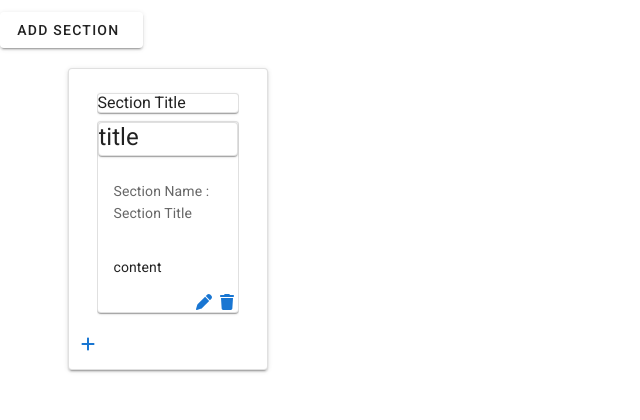
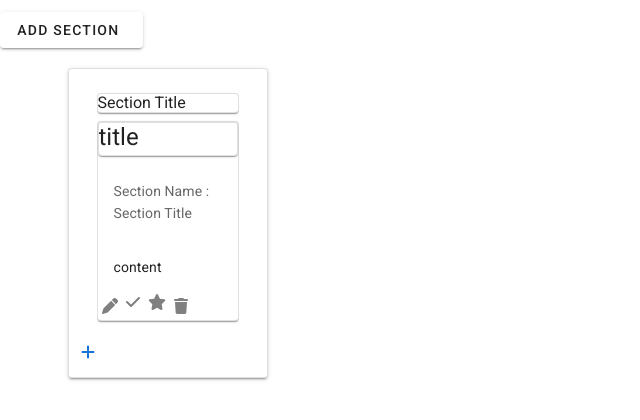
Before and after one commit to setodeve/TaskManegementApp, a Vue app: page / in a window 1280 px wide. Both pictures are taken after a click on the button "ADD SECTION". Shown: the top 420 px of the page, without its empty margins (0-640 px from the left). Built offline with nearby package versions, Linux system fonts and the light colour scheme.

Commit message:
Add Function For Favo Complete

```diff
--- a/src/components/SectionComponents.vue
+++ b/src/components/SectionComponents.vue
@@ -76,6 +76,8 @@ import draggable from 'vuedraggable'
         this.Sections.push({title: "Section Title",
                             editFlg:true,
                             tasks:[{
+                                favo:false,
+                                complete:false,
                                 editTFlg:true,
                                 title:"title",
                                 editCFlg:true,
@@ -94,10 +96,13 @@ import draggable from 'vuedraggable'
         }
       },
       AddTodo(i){
-        this.Sections[i].tasks.push({editTFlg:true,
+        this.Sections[i].tasks.push({
+                                    favo:false,
+                                    complete:false,
+                                    editTFlg:true,
                                     title:"title",
                                     editCFlg:true,
-                                contents:"content"
+                                    contents:"content"
                               });
       },
     },
--- a/src/components/TaskComponents.vue
+++ b/src/components/TaskComponents.vue
@@ -28,9 +28,24 @@
     <div v-else>
       <v-text-field v-model="editing" @keyup.enter="changeTaskContentsFlg(section,index,'end')" :value="task.contents" ></v-text-field>
     </div>
-    <div class="text-right">
-      <a @click="changeTaskContentsFlg(section,index,'start')" class="btn btn-primary pa-1"><font-awesome-icon :icon="['fa', 'pen']" /></a>
-      <a @click="deleteTodo(section,index)" class="btn btn-primary pa-1"><font-awesome-icon :icon="['fa', 'trash']" /></a>
+    <div class="d-flex align-start">
+      <a @click="changeTaskContentsFlg(section,index,'start')" class="btn btn-primary pa-1"><font-awesome-icon :icon="['fa', 'pen']" :style="{ color: 'grey' }" /></a>
+
+      <div v-if="task.complete">
+        <a @click="checkcomplete(section,index)" class="btn btn-primary pa-1"><font-awesome-icon :icon="['fa', 'check']" :style="{ color: 'green' }" /></a>
+      </div>
+      <div v-else>
+        <a @click="checkcomplete(section,index)" class="btn btn-primary pa-1"><font-awesome-icon :icon="['fa', 'check']" :style="{ color: 'grey' }" /></a>
+      </div>
+
+      <div v-if="task.favo">
+        <a @click="checkstatus(section,index)" class="btn btn-primary pa-1"><font-awesome-icon :icon="['fa', 'star']" :style="{ color: 'yellow' }"/></a>
+      </div>
+      <div v-else>
+        <a @click="checkstatus(section,index)" class="btn btn-primary pa-1"><font-awesome-icon :icon="['fa', 'star']" :style="{ color: 'grey' }"/></a>
+      </div>
+      <a @click="deleteTodo(section,index)" class="btn btn-primary pa-1"><font-awesome-icon :icon="['fa', 'trash']" :style="{ color: 'grey' }" /></a>
+
     </div>
   </v-card>
 
@@ -41,7 +56,7 @@
 
   export default {
     props: ["section"],
-    emit:["changeTaskTitleFlg","changeTaskContentsFlg","deleteTodo"],
+    emit:["changeTaskTitleFlg","changeTaskContentsFlg","deleteTodo","checkstatus"],
     name: 'TaskComponents',
     data() {
       return{
@@ -70,7 +85,14 @@
       deleteTodo(section,i){
         section.tasks.splice(i,1) ;
       },
-
+      checkstatus(section,i){
+        if(section.tasks[i].favo) section.tasks[i].favo = false ;
+        else section.tasks[i].favo = true ;
+      },
+      checkcomplete(section,i){
+        if(section.tasks[i].complete) section.tasks[i].complete = false ;
+        else section.tasks[i].complete = true ;
+      },
     },
   }
 </script>
--- a/src/main.js
+++ b/src/main.js
@@ -11,7 +11,10 @@ import { FontAwesomeIcon } from '@fortawesome/vue-fontawesome'
 import { faTrash } from '@fortawesome/free-solid-svg-icons'
 import { faPlus } from '@fortawesome/free-solid-svg-icons'
 import { faPen } from '@fortawesome/free-solid-svg-icons'
-library.add(faUserSecret,faTrash,faPlus,faPen)
+import { faStar } from '@fortawesome/free-solid-svg-icons'
+import { faCheck } from '@fortawesome/free-solid-svg-icons'
+
+library.add(faUserSecret,faTrash,faPlus,faPen,faStar,faCheck)
 
 Vue.component('font-awesome-icon', FontAwesomeIcon)
 
```
